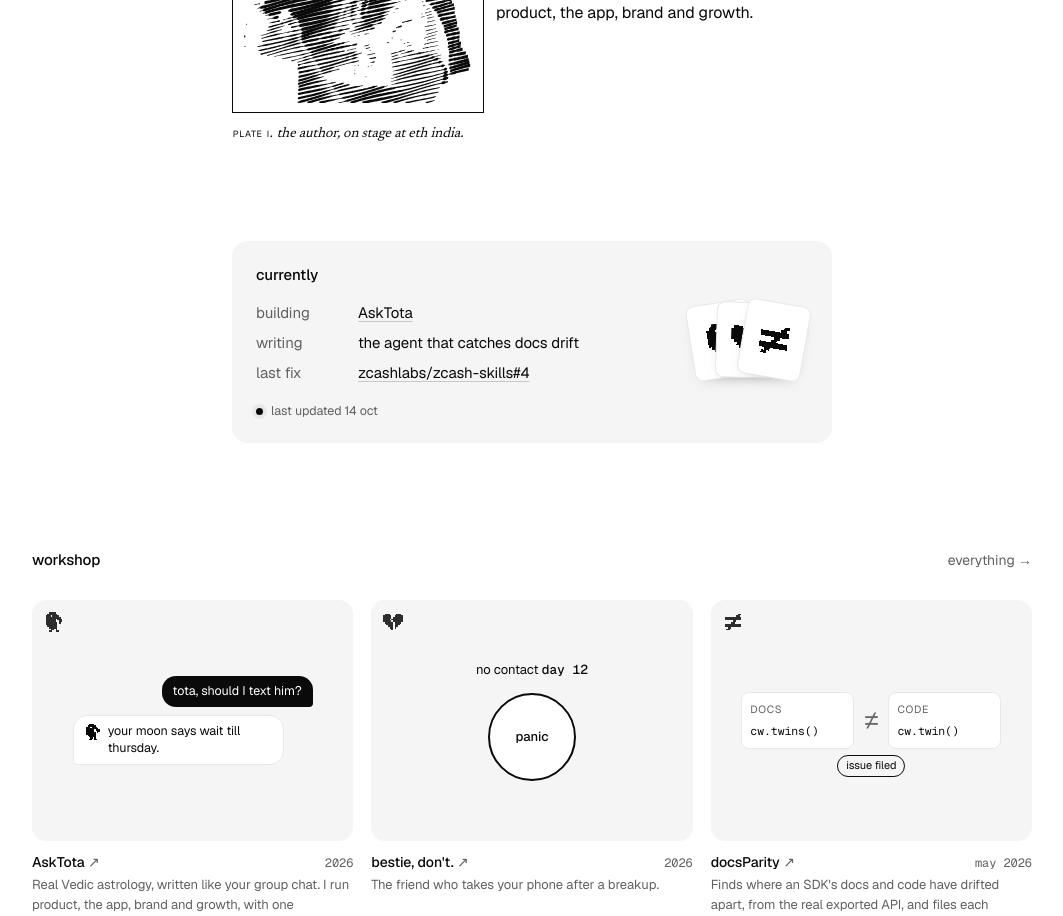
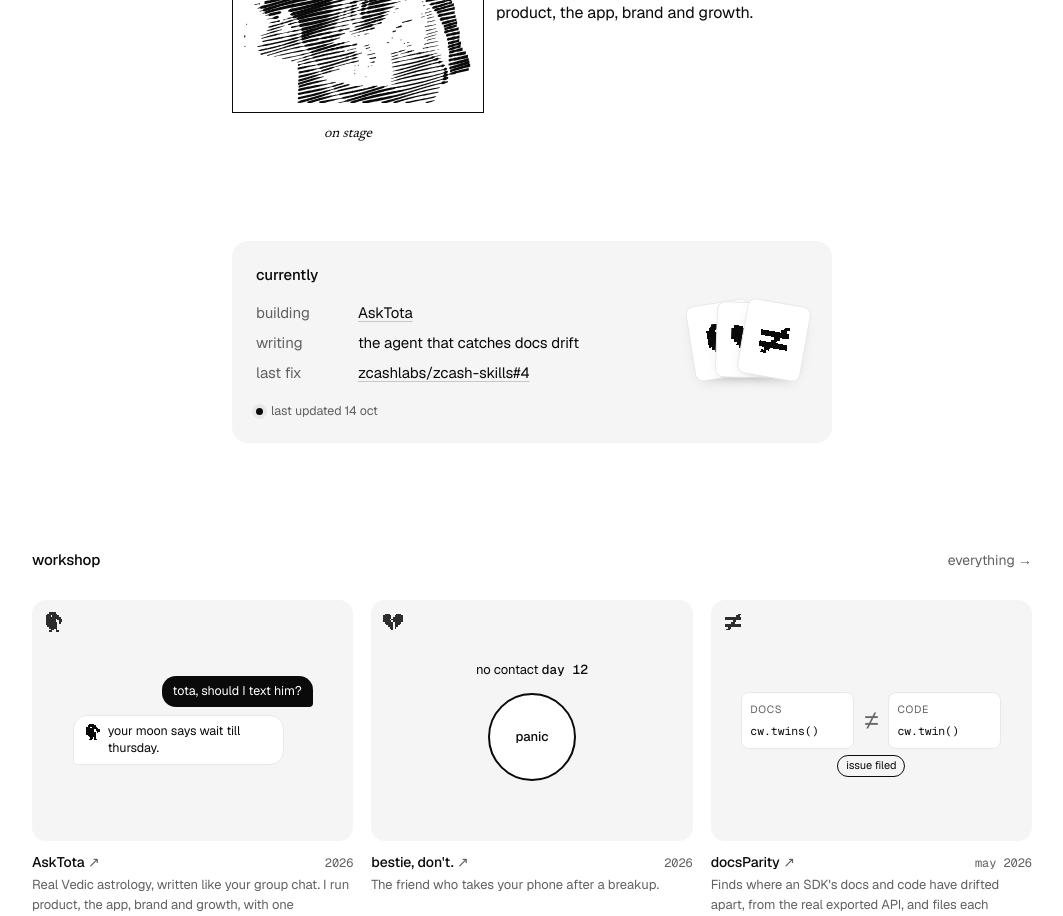
Before and after one commit to reetbatra/reetbatra-site, a Next.js app: page /home in a window 1280 px wide. Shown: the part 1040-1956 px from the top of the page, without its empty margins (108-1171 px from the left). Built offline with nearby package versions, Linux system fonts and the light colour scheme.

Commit message:
Photo caption: just "on stage"

```diff
--- a/app/globals.css
+++ b/app/globals.css
@@ -331,11 +331,6 @@
     margin-top: 10px;
     font-size: 13px;
     text-align: center;
-  }
-  .sc {
-    font-variant: small-caps;
-    letter-spacing: 0.06em;
-    text-transform: lowercase;
   }
 
   /* ---------- currently ---------- */
--- a/components/Plate.tsx
+++ b/components/Plate.tsx
@@ -13,7 +13,7 @@
 const LH = 225;
 
 /**
- * Plate i: the portrait as a copperplate engraving. It prints top to bottom the first time it
+ * The portrait as a copperplate engraving. It prints top to bottom the first time it
  * scrolls into view, ripples while you hover it, and a click opens the big ASCII one.
  */
 export default function Plate({ caption }: { caption: string }) {
@@ -121,7 +121,7 @@
         {failed && <span className="plate-fail">the photo didn&apos;t load</span>}
       </button>
       <figcaption>
-        <span className="sc">plate i.</span> <em>{caption}</em>
+        <em>{caption}</em>
       </figcaption>
     </figure>
   );
--- a/lib/content.ts
+++ b/lib/content.ts
@@ -57,7 +57,7 @@
   first: "reet",
   last: "batra",
   city: "bengaluru",
-  photoCaption: "the author, on stage at eth india.",
+  photoCaption: "on stage",
   links: [
     { label: "github", href: "https://github.com/reetbatra" },
     { label: "x", href: "https://x.com/reet_batra" },
```
